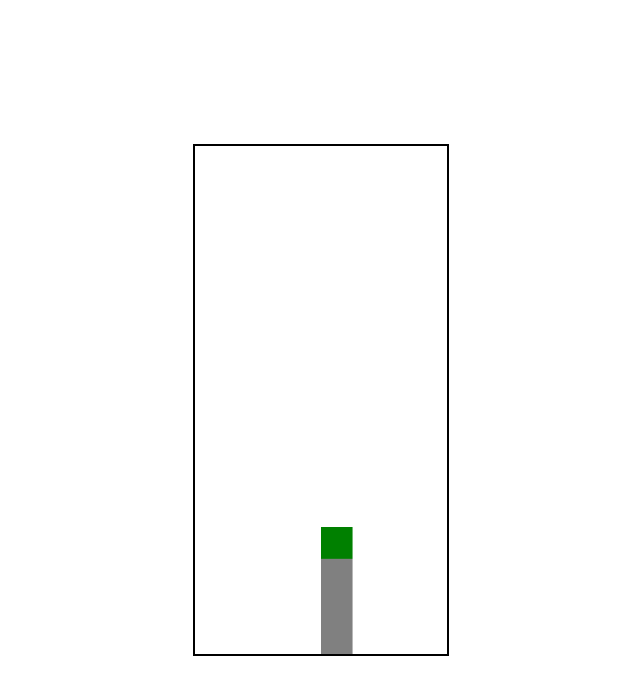
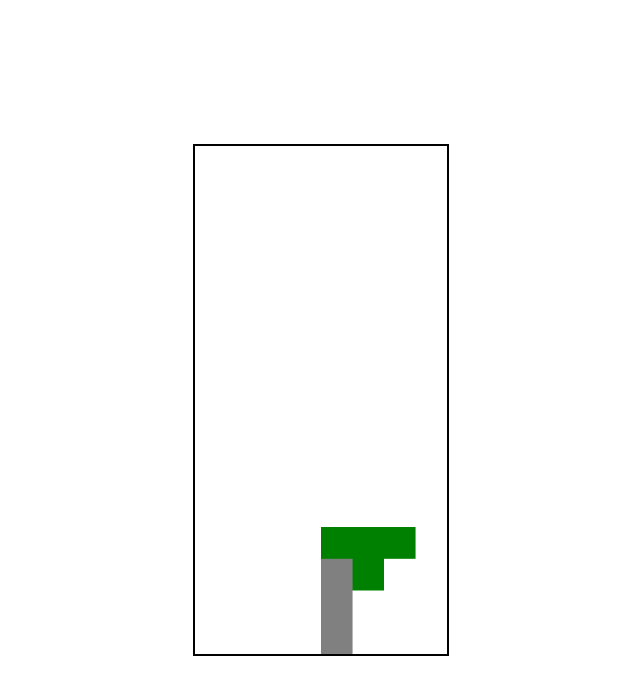
Before and after one commit to MFajru/tetris-wannabe, a website with bundled scripts: page index.html in a window 1280 px wide. Shown: the whole page, without its empty margins (319-959 px from the left). Built offline with nearby package versions, Linux system fonts and the light colour scheme.

Commit message:
feat: make tetromino

```diff
--- a/index.html
+++ b/index.html
@@ -15,6 +15,6 @@
         height="512"
       ></canvas>
     </div>
-    <script src="./index.js"></script>
+    <script type="module" src="./index.js"></script>
   </body>
 </html>
--- a/index.js
+++ b/index.js
@@ -1,3 +1,4 @@
+import { generateTShape } from "./tetromino.js";
 var index = function () {
     var canvas = document.getElementById("myCanvas");
     var ctx = canvas.getContext("2d");
@@ -43,7 +44,8 @@ var index = function () {
             y += fallSpeed;
         }
         ctx.fillStyle = "green";
-        ctx.fillRect(x, y, rectSize, rectSize);
+        // ctx.fillRect(x, y, rectSize, rectSize);
+        generateTShape(ctx, x, y, rectSize);
         isBlocked = false;
         requestAnimationFrame(gameLoop);
     };
--- a/index.ts
+++ b/index.ts
@@ -1,3 +1,5 @@
+import { generateTShape } from "./tetromino.js";
+
 const index = () => {
   const canvas = document.getElementById("myCanvas") as HTMLCanvasElement;
   const ctx = canvas.getContext("2d") as CanvasRenderingContext2D;
@@ -52,7 +54,8 @@ const index = () => {
     }
 
     ctx.fillStyle = "green";
-    ctx.fillRect(x, y, rectSize, rectSize);
+    // ctx.fillRect(x, y, rectSize, rectSize);
+    generateTShape(ctx, x, y, rectSize);
     isBlocked = false;
 
     requestAnimationFrame(gameLoop);
--- /dev/null
+++ b/tetromino.js
@@ -0,0 +1,10 @@
+export var generateTShape = function (ctx, x, y, rectSize) {
+    ctx.fillRect(x, y, rectSize, rectSize);
+    ctx.fillRect(x + rectSize, y, rectSize, rectSize);
+    ctx.fillRect(x + rectSize * 2, y, rectSize, rectSize);
+    ctx.fillRect(x + rectSize, y + rectSize, rectSize, rectSize);
+    //   ctx.fillRect(0, 0, 32, 32);
+    //   ctx.fillRect(32, 0, 32, 32);
+    //   ctx.fillRect(64, 0, 32, 32);
+    //   ctx.fillRect(32, 32, 32, 32);
+};
--- /dev/null
+++ b/tetromino.ts
@@ -0,0 +1,15 @@
+export const generateTShape = (
+  ctx: CanvasRenderingContext2D,
+  x: number,
+  y: number,
+  rectSize: number
+) => {
+  ctx.fillRect(x, y, rectSize, rectSize);
+  ctx.fillRect(x + rectSize, y, rectSize, rectSize);
+  ctx.fillRect(x + rectSize * 2, y, rectSize, rectSize);
+  ctx.fillRect(x + rectSize, y + rectSize, rectSize, rectSize);
+  //   ctx.fillRect(0, 0, 32, 32);
+  //   ctx.fillRect(32, 0, 32, 32);
+  //   ctx.fillRect(64, 0, 32, 32);
+  //   ctx.fillRect(32, 32, 32, 32);
+};
```
Also changed, not shown: package.json (+6 -1 lines), tsconfig.json (added, +9 -0 lines), 1 other file.
